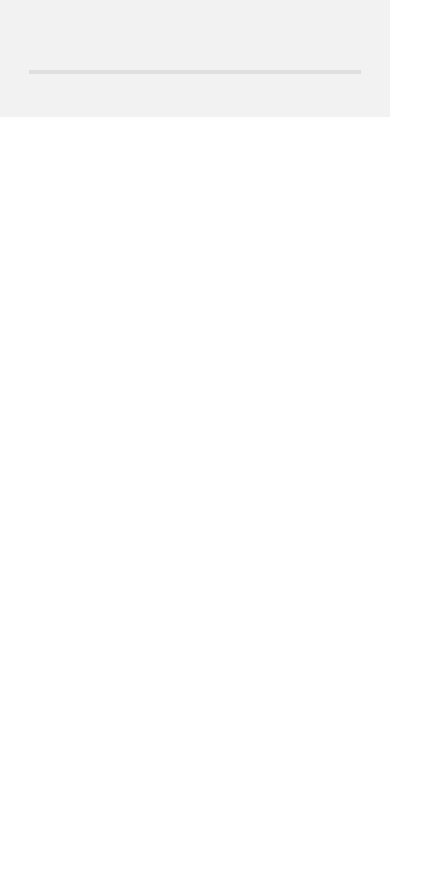
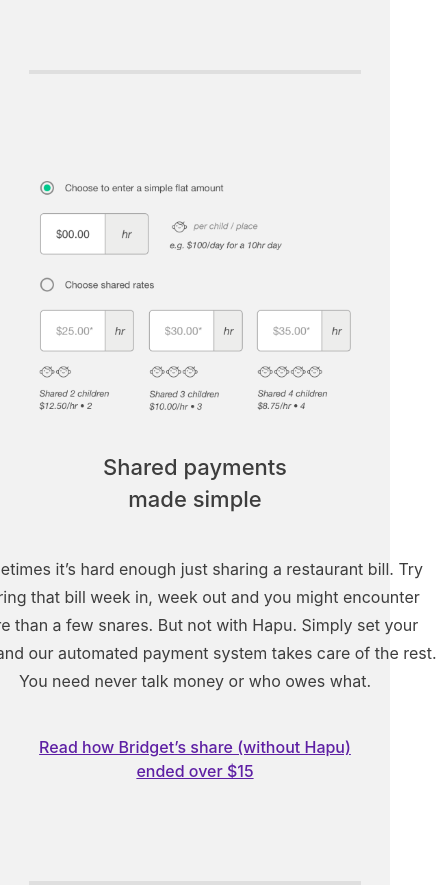
Before and after one commit to Gabriel-Goncalves/jungle-devs-challenge, a React (Create React App) app: page / in a window 390 px wide. Shown: the part 2061-2954 px from the top of the page, 437 px wide, since content can reach past the window. Before the commit the page ends 2178 px from the top, so only its background shows below. Built offline with nearby package versions, Linux system fonts and the light colour scheme; the HTML template or start-up script is replaced by a standard one.

Commit message:
third screen finished

```diff
--- a/src/App.js
+++ b/src/App.js
@@ -1,6 +1,7 @@
 import FirstScreen from './screens/firstScreen/FirstScreen';
 import FirstScreenFooter from './components/firstScreenFooter/FirstScreenFooter';
 import SecondScreen from './screens/secondScreen/SecondScreen';
+import ThirdScreen from './screens/thirdScreen/ThirdScreen';
 
 function App() {
   return (
@@ -8,6 +9,7 @@
       <FirstScreen />
       <FirstScreenFooter />
       <SecondScreen />
+      <ThirdScreen />
     </div>
   );
 }
--- /dev/null
+++ b/src/screens/thirdScreen/ThirdScreen.jsx
@@ -0,0 +1,31 @@
+import React from 'react';
+import thirdScreenImage from '../../images/thirdScreenImage.png';
+import './thirdScreen.css';
+
+const ThirdScreen = () => {
+  return (
+    <article className="article-third-screen">
+      <section className="third-screen">
+        <img
+          src={thirdScreenImage}
+          alt="example how it's shared payments simple"
+          className="third-screen-image-left-content"
+        />
+        <section className="third-screen-right-content">
+          <h2>Shared payments made simple</h2>
+          <p>
+            Sometimes it’s hard enough just sharing a restaurant bill. Try
+            sharing that bill week in, week out and you might encounter more
+            than a few snares. But not with Hapu. Simply set your rates and our
+            automated payment system takes care of the rest. You need never talk
+            money or who owes what.
+          </p>
+          <a href="#">Read how Bridget’s share (without Hapu) ended over $15</a>
+        </section>
+      </section>
+      <hr />
+    </article>
+  );
+};
+
+export default ThirdScreen;
--- /dev/null
+++ b/src/screens/thirdScreen/thirdScreen.css
@@ -0,0 +1,82 @@
+.article-third-screen {
+  padding-top: 90px;
+  background-color: #F2F2F2;
+  font-family: 'Inter', sans-serif;
+  color: #3d3d3d;
+}
+
+.third-screen {
+  display: flex;
+  flex-direction: row;
+  align-items: flex-start;
+  justify-content: space-between;
+  padding-bottom: 90px;
+}
+
+.third-screen-image-left-content {
+  width: 456px;
+  height: 336px;
+  margin-left: 228px;
+  margin-right: 44px;
+}
+
+.third-screen-right-content {
+  margin-right: 228px;
+}
+
+.third-screen-right-content h2 {
+  margin-top: 0;
+  margin-bottom: 40px;
+  font-weight: 500;
+  font-size: 28px;
+  line-height: 32px;
+}
+
+.third-screen-right-content p {
+  margin-top: 0;
+  font-weight: normal;
+  font-size: 16px;
+  line-height: 28px;
+  margin-bottom: 40px;
+  width: 484px;
+}
+
+.third-screen-right-content a {
+  color: #5E20A4;
+  font-weight: 500;
+  font-size: 16px;
+  line-height: 24px;
+  text-decoration: underline;
+}
+
+@media screen and (max-width: 950px) {
+  .article-third-screen {
+    padding-top: 64px;
+  }
+
+  .third-screen {
+    flex-direction: column;
+    align-items: center;
+    text-align: center;
+  }
+
+  .third-screen-image-left-content {
+    margin: 0 0 40px 0;
+    width: 312px;
+    height: 230px;
+  }
+
+  .third-screen-right-content {
+    display: flex;
+    flex-direction: column;
+    justify-content: center;
+    align-items: center;
+    margin-right: 0;
+    width: 328px;
+  }
+
+  .third-screen-right-content h2{
+    width: 226px;
+    font-size: 22px;
+  }
+}
```
Also changed, not shown: src/images/thirdScreenImage.png (added).
